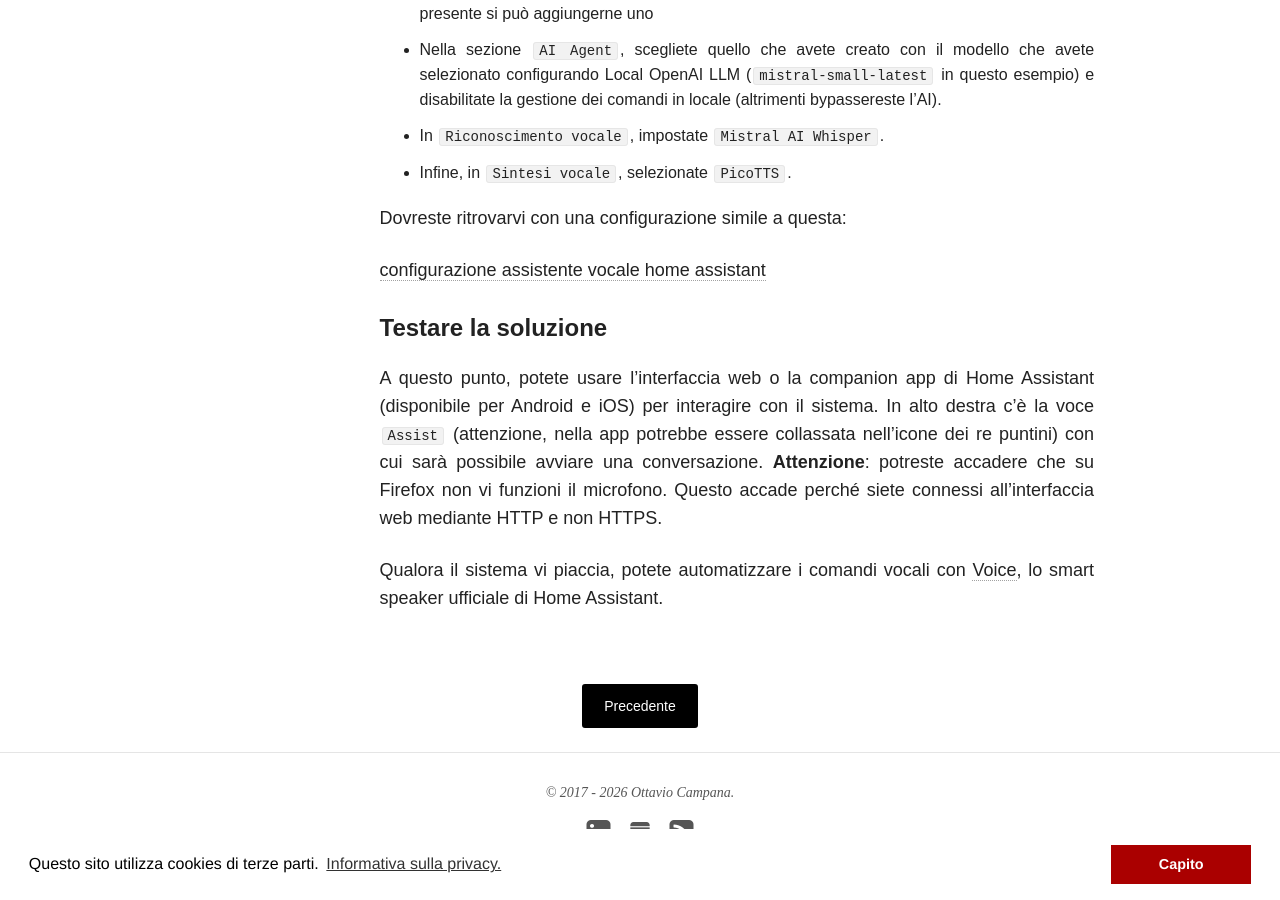
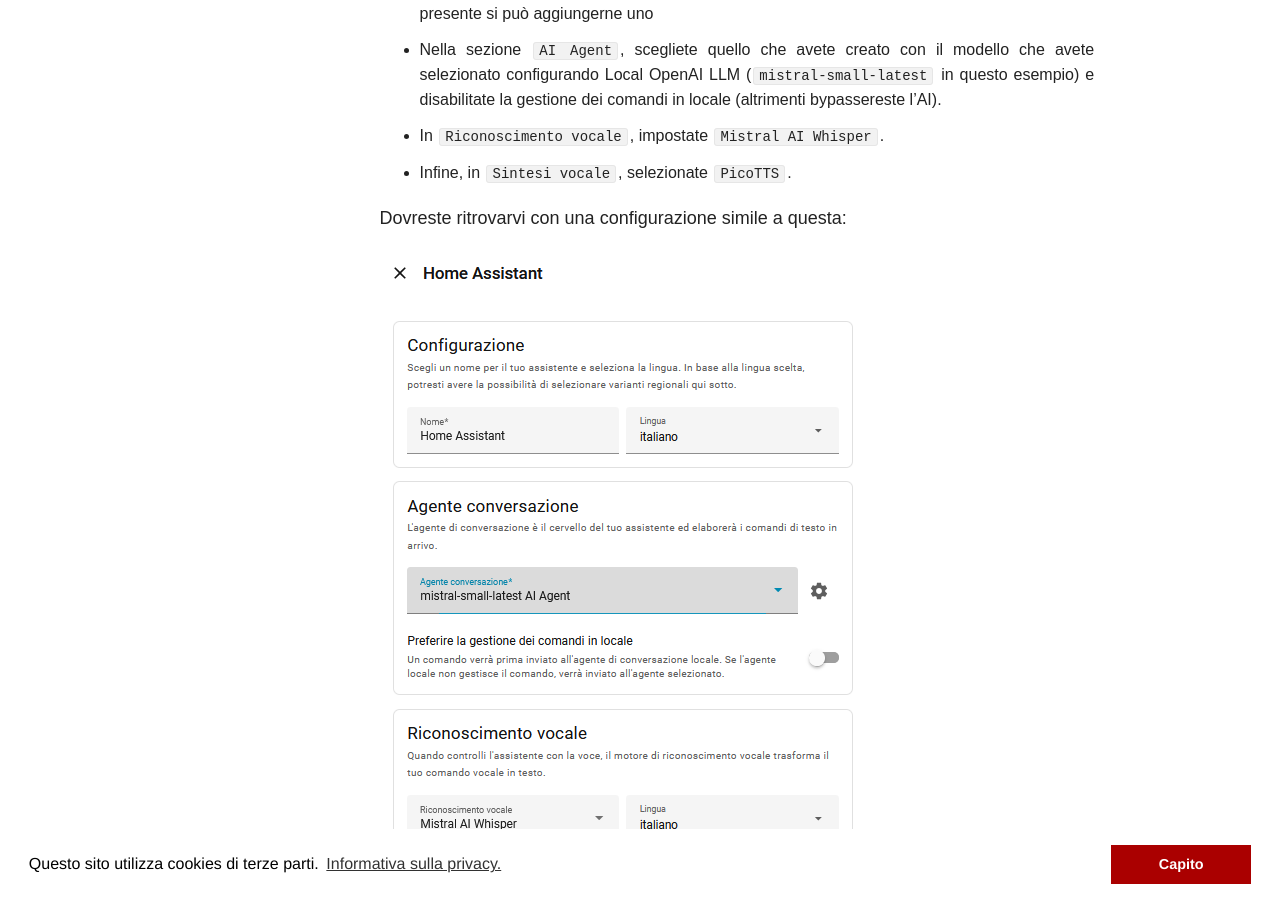
Before and after one commit to ocampana/ocampana.github.io, a Jekyll site: the page built from _posts/blog/2026-02-11-domotica-accessibile-ipovedenti.md, in a window 1280 px wide and 900 px high, scrolled down 2911 px. Built offline with Jekyll 4.4.1, drawn with Linux system fonts in a browser that asks for light colours; nearby versions of some CDN libraries.

Commit message:
Correzione markdown

```diff
--- a/_posts/blog/2026-02-11-domotica-accessibile-ipovedenti.md
+++ b/_posts/blog/2026-02-11-domotica-accessibile-ipovedenti.md
@@ -62,7 +62,7 @@
 
 Dovreste ritrovarvi con una configurazione simile a questa:
 
-[configurazione assistente vocale home assistant](/images/20260211-impostazioni-assistente-vocale.png)
+![configurazione assistente vocale home assistant](/images/20260211-impostazioni-assistente-vocale.png)
 
 #### Testare la soluzione
 
```
